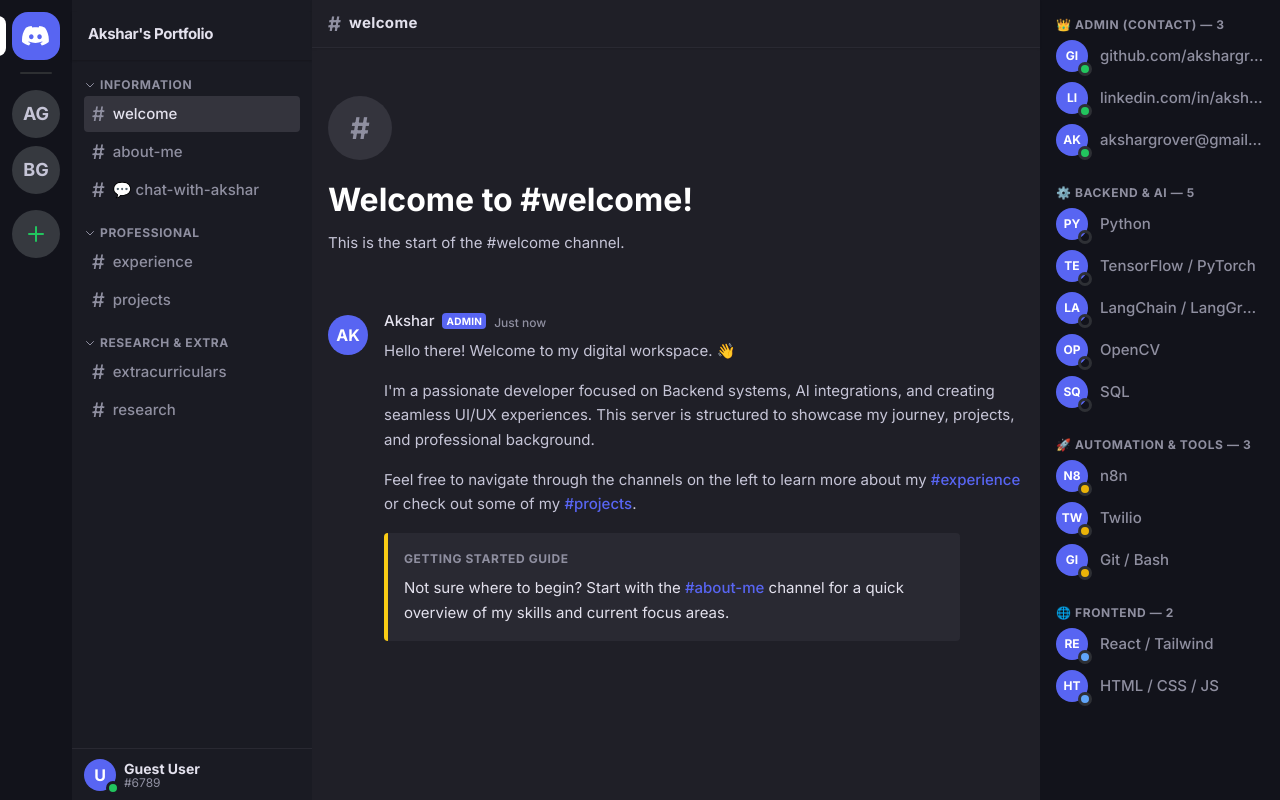
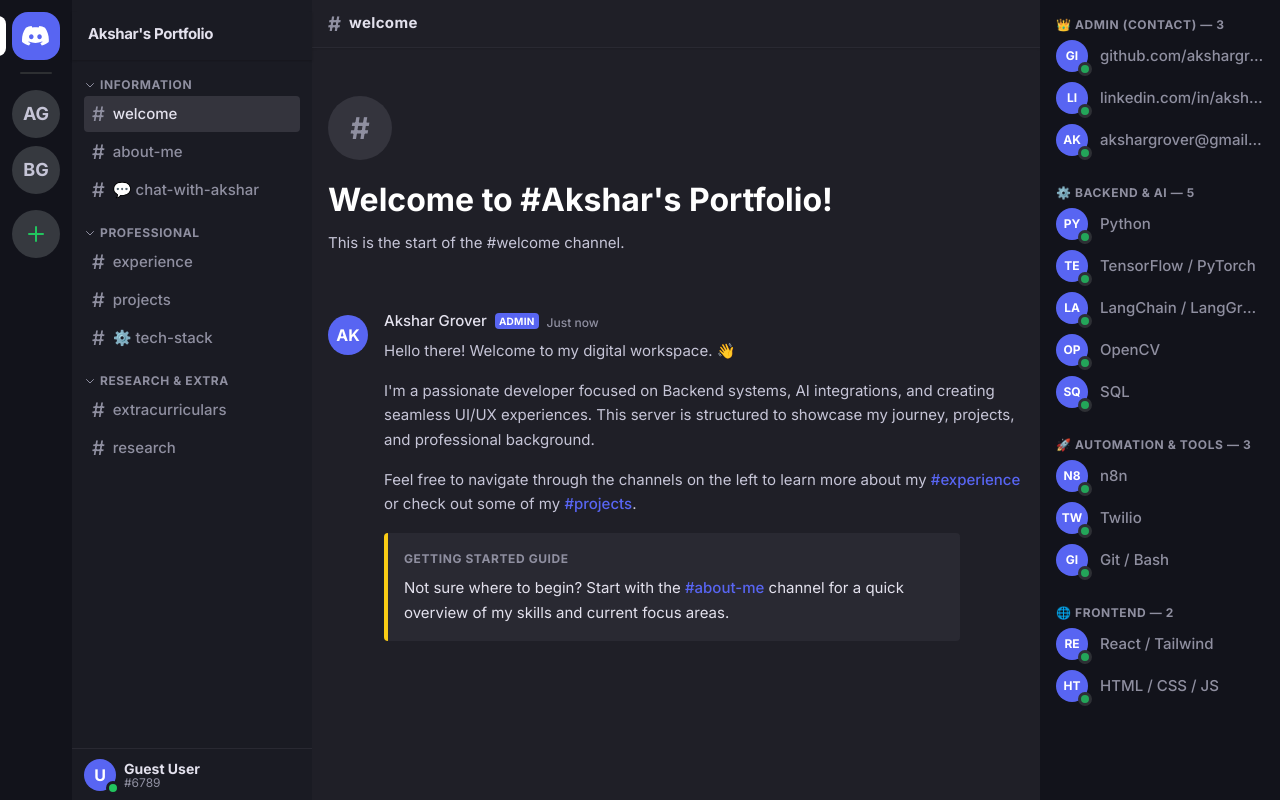
Before and after one commit to akshargrover/Portfolio, a React (Vite) app: page / in a window 1280 px wide. Built offline with nearby package versions, Linux system fonts and the light colour scheme.

Commit message:
Add tech stack channel and mobile nav
Adds a new `#tech-stack` section, wires it into the sidebar and app routing, and updates portfolio copy to use the full name throughout. Also introduces a mobile-friendly slide-in navigation layout and refreshes the built assets.

```diff
--- a/index.html
+++ b/index.html
@@ -4,7 +4,7 @@
 <head>
     <meta charset="UTF-8" />
     <meta name="viewport" content="width=device-width, initial-scale=1.0" />
-    <title>Discord-like Portfolio</title>
+    <title>Akshar Grover Portfolio</title>
     <link rel="preconnect" href="https://fonts.googleapis.com">
     <link rel="preconnect" href="https://fonts.gstatic.com" crossorigin>
     <link href="https://fonts.googleapis.com/css2?family=Inter:wght@400;500;600;700&display=swap" rel="stylesheet">
--- a/src/App.jsx
+++ b/src/App.jsx
@@ -9,9 +9,11 @@
 import Research from './components/Research';
 import Experience from './components/Experience';
 import Projects from './components/Projects';
+import TechStack from './components/TechStack';
 
 function App() {
     const [activeChannel, setActiveChannel] = useState('welcome');
+    const [isMobileMenuOpen, setIsMobileMenuOpen] = useState(false);
 
     const renderContent = () => {
         switch (activeChannel) {
@@ -19,6 +21,7 @@
             case 'about-me': return <AboutMe />;
             case 'experience': return <Experience />;
             case 'projects': return <Projects />;
+            case 'tech-stack': return <TechStack />;
             case 'extracurriculars': return <Extracurriculars />;
             case 'research': return <Research />;
             case 'chat-with-akshar': return <ChatArea />;
@@ -27,11 +30,48 @@
     };
 
     return (
-        <div className="flex h-screen w-full bg-discord-serverRail text-text-main overflow-hidden">
-            <ServerNavigation />
-            <ChannelSidebar activeChannel={activeChannel} setActiveChannel={setActiveChannel} />
-            {renderContent()}
-            <MemberSidebar />
+        <div className="flex h-screen w-full bg-discord-serverRail text-text-main overflow-hidden relative">
+            {/* Mobile Overlay Backdrop */}
+            {isMobileMenuOpen && (
+                <div
+                    className="fixed inset-0 bg-black/50 z-40 md:hidden"
+                    onClick={() => setIsMobileMenuOpen(false)}
+                ></div>
+            )}
+
+            {/* Sidebars (Wrapped for mobile slide-in) */}
+            <div
+                className={`fixed inset-y-0 left-0 z-50 flex h-full transform transition-transform duration-200 ease-in-out md:relative md:transform-none ${isMobileMenuOpen ? 'translate-x-0' : '-translate-x-full'
+                    }`}
+            >
+                <ServerNavigation />
+                <ChannelSidebar
+                    activeChannel={activeChannel}
+                    setActiveChannel={(channel) => { setActiveChannel(channel); setIsMobileMenuOpen(false); }}
+                />
+            </div>
+
+            {/* Main Content Viewport */}
+            <div className="flex-1 w-full min-w-0 h-full relative flex flex-col">
+                {/* Mobile Hamburger Icon */}
+                <div
+                    className="md:hidden absolute top-0 left-2 w-10 h-12 flex items-center justify-center z-20 cursor-pointer"
+                    onClick={() => setIsMobileMenuOpen(true)}
+                >
+                    <svg className="w-6 h-6 text-text-muted hover:text-white" fill="none" viewBox="0 0 24 24" stroke="currentColor">
+                        <path strokeLinecap="round" strokeLinejoin="round" strokeWidth="2" d="M4 6h16M4 12h16M4 18h16" />
+                    </svg>
+                </div>
+
+                {/*
+           Dynamic padding for the absolute icon using child combinator injected to the mounted view's header div!
+        */}
+                <div className="w-full h-full [&>div>div:first-child]:pl-12 md:[&>div>div:first-child]:pl-4 flex-1 min-w-0 overflow-hidden">
+                    {renderContent()}
+                </div>
+            </div>
+
+            {React.createElement(MemberSidebar)}
         </div>
     );
 }
--- a/src/components/ChannelSidebar.jsx
+++ b/src/components/ChannelSidebar.jsx
@@ -43,6 +43,9 @@
                         <div onClick={() => setActiveChannel('projects')} className={navItemClass('projects')}>
                             <span className="text-xl mr-2 text-text-muted">#</span><span className="text-[15px] leading-5">projects</span>
                         </div>
+                        <div onClick={() => setActiveChannel('tech-stack')} className={navItemClass('tech-stack')}>
+                            <span className="text-xl mr-2 text-text-muted">#</span><span className="text-[15px] leading-5">⚙️ tech-stack</span>
+                        </div>
                     </div>
                 </div>
 
--- a/src/components/ChatArea.jsx
+++ b/src/components/ChatArea.jsx
@@ -5,7 +5,7 @@
     const [messages, setMessages] = useState([
         {
             id: 1,
-            sender: "Akshar's Bot",
+            sender: "Akshar Grover",
             isBot: true,
             text: "Hi there! Welcome to my portfolio. Feel free to ask me anything about my experience, or type 'hello' to try the mock bot out!",
             timestamp: new Date().toLocaleTimeString([], { hour: '2-digit', minute: '2-digit' })
@@ -46,7 +46,7 @@
 
             const botMessage = {
                 id: Date.now() + 1,
-                sender: "Akshar's Bot",
+                sender: "Akshar Grover",
                 isBot: true,
                 text: randomReponse,
                 timestamp: new Date().toLocaleTimeString([], { hour: '2-digit', minute: '2-digit' })
@@ -101,7 +101,7 @@
                             <span className="w-2 h-2 bg-text-muted rounded-full animate-bounce mr-1"></span>
                             <span className="w-2 h-2 bg-text-muted rounded-full animate-bounce mx-1" style={{ animationDelay: '150ms' }}></span>
                             <span className="w-2 h-2 bg-text-muted rounded-full animate-bounce mx-1" style={{ animationDelay: '300ms' }}></span>
-                            <span className="ml-2">Akshar's Bot is typing...</span>
+                            <span className="ml-2">Akshar Grover is typing...</span>
                         </div>
                     )}
 
--- a/src/components/Experience.jsx
+++ b/src/components/Experience.jsx
@@ -31,7 +31,7 @@
                                 </div>
                                 <div className="w-full">
                                     <div className="flex items-end mb-1 leading-5">
-                                        <span className="text-[15px] font-medium text-text-main hover:underline cursor-pointer mr-2">Akshar</span>
+                                        <span className="text-[15px] font-medium text-text-main hover:underline cursor-pointer mr-2">Akshar Grover</span>
                                         <span className="text-[12px] text-text-muted leading-4 font-medium">{job.duration}</span>
                                     </div>
 
--- a/src/components/Extracurriculars.jsx
+++ b/src/components/Extracurriculars.jsx
@@ -31,7 +31,7 @@
                                 </div>
                                 <div className="w-full">
                                     <div className="flex items-end mb-1 leading-5">
-                                        <span className="text-[15px] font-medium text-text-main hover:underline cursor-pointer mr-2">Akshar</span>
+                                        <span className="text-[15px] font-medium text-text-main hover:underline cursor-pointer mr-2">Akshar Grover</span>
                                         <span className="text-[12px] text-text-muted leading-4 font-medium">{activity.date}</span>
                                     </div>
 
--- a/src/components/MemberSidebar.jsx
+++ b/src/components/MemberSidebar.jsx
@@ -22,7 +22,7 @@
                                     <div className="flex items-center hover:bg-[#34343d] px-2 py-1 rounded-[4px] cursor-pointer transition-colors group">
                                         <div className="w-8 h-8 rounded-full bg-discord-accent flex items-center justify-center text-white font-bold text-[12px] relative flex-shrink-0">
                                             {initial}
-                                            <div className={`absolute -bottom-1 -right-1 w-[14px] h-[14px] ${role.statusColor || 'bg-green-500'} rounded-full border-[3px] border-[#2e3035] group-hover:border-[#34343d] transition-colors`}></div>
+                                            <div className="absolute -bottom-1 -right-1 w-[14px] h-[14px] bg-[#23a559] rounded-full border-[3px] border-[#2e3035] group-hover:border-[#34343d] transition-colors"></div>
                                         </div>
                                         <div className="ml-3 flex flex-col overflow-hidden">
                                             <span className="text-[15px] font-medium text-text-muted group-hover:text-text-main truncate leading-5">
--- a/src/components/Projects.jsx
+++ b/src/components/Projects.jsx
@@ -31,7 +31,7 @@
                                 </div>
                                 <div className="w-full">
                                     <div className="flex items-end mb-1 leading-5">
-                                        <span className="text-[15px] font-medium text-text-main hover:underline cursor-pointer mr-2">Akshar</span>
+                                        <span className="text-[15px] font-medium text-text-main hover:underline cursor-pointer mr-2">Akshar Grover</span>
                                         <span className="text-[12px] text-text-muted leading-4 font-medium">{proj.date}</span>
                                     </div>
 
--- a/src/components/Research.jsx
+++ b/src/components/Research.jsx
@@ -31,7 +31,7 @@
                             </div>
                             <div className="w-full">
                                 <div className="flex items-end mb-1 leading-5">
-                                    <span className="text-[15px] font-medium text-text-main hover:underline cursor-pointer mr-2">Akshar</span>
+                                    <span className="text-[15px] font-medium text-text-main hover:underline cursor-pointer mr-2">Akshar Grover</span>
                                     <span className="text-[12px] text-text-muted leading-4 font-medium">Just now</span>
                                 </div>
 
--- /dev/null
+++ b/src/components/TechStack.jsx
@@ -0,0 +1,67 @@
+import React from 'react';
+import { portfolioData } from '../portfolioData';
+
+const TechStack = () => {
+    const { techStack } = portfolioData;
+
+    return (
+        <div className="flex-1 h-full bg-discord-mainContent flex flex-col min-w-0">
+            <div className="h-12 w-full flex items-center px-4 border-b border-[#292932] shadow-[0_1px_2px_rgba(0,0,0,0.1)] flex-shrink-0 z-10 transition-all duration-200">
+                <span className="text-xl text-text-muted font-bold mr-2">#</span>
+                <h2 className="text-[15px] font-bold text-text-main font-sans tracking-wide">tech-stack</h2>
+            </div>
+
+            <div className="flex-1 overflow-y-auto px-4 pt-4 pb-8">
+                <div className="max-w-3xl">
+                    <div className="mt-8 mb-12">
+                        <div className="w-16 h-16 bg-[#34343d] rounded-full flex items-center justify-center mb-4">
+                            <span className="text-3xl text-text-muted font-bold">#</span>
+                        </div>
+                        <h1 className="text-[32px] font-bold text-white mb-2">Welcome to #tech-stack!</h1>
+                        <p className="text-[15px] text-text-variant">A comprehensive overview of my technical skills and chosen tooling.</p>
+                    </div>
+
+                    <div className="space-y-6">
+                        <div className="flex -mx-4 px-4 hover:bg-[#2e3035]/40 py-2 transition-colors">
+                            <div className="mr-4 mt-1 flex-shrink-0">
+                                <div className="w-10 h-10 rounded-full flex items-center justify-center font-bold text-white bg-discord-accent relative">
+                                    AK
+                                </div>
+                            </div>
+                            <div className="w-full">
+                                <div className="flex items-end mb-1 leading-5">
+                                    <span className="text-[15px] font-medium text-text-main hover:underline cursor-pointer mr-2 flex items-center">
+                                        Akshar Grover
+                                    </span>
+                                    <span className="text-[12px] text-text-muted leading-4 font-medium">Just now</span>
+                                </div>
+
+                                <div className="mt-2 text-[15px] text-text-main leading-relaxed">
+                                    <p className="mb-4 text-text-variant">{techStack.introMessage}</p>
+
+                                    <div className="bg-[#292932] border-l-4 border-l-discord-accent rounded-r-md p-4 space-y-4 max-w-xl">
+                                        {techStack.categories.map((cat, idx) => (
+                                            <div key={idx}>
+                                                <h3 className="text-white font-bold mb-1 flex items-center">
+                                                    {cat.category}
+                                                </h3>
+                                                <div className="flex flex-wrap gap-2 mt-2">
+                                                    {cat.skills.split(',').map((skill, sIdx) => (
+                                                        <span key={sIdx} className="bg-[#1a1b23] text-text-muted px-2 py-1 rounded text-[13px] font-bold tracking-wide border border-[#34343d]">
+                                                            {skill.trim()}
+                                                        </span>
+                                                    ))}
+                                                </div>
+                                            </div>
+                                        ))}
+                                    </div>
+                                </div>
+                            </div>
+                        </div>
+                    </div>
+                </div>
+            </div>
+        </div>
+    );
+};
+export default TechStack;
--- a/src/components/Welcome.jsx
+++ b/src/components/Welcome.jsx
@@ -14,7 +14,7 @@
                         <div className="w-16 h-16 bg-[#34343d] rounded-full flex items-center justify-center mb-4">
                             <span className="text-3xl text-text-muted font-bold">#</span>
                         </div>
-                        <h1 className="text-[32px] font-bold text-white mb-2">Welcome to #welcome!</h1>
+                        <h1 className="text-[32px] font-bold text-white mb-2">Welcome to #Akshar's Portfolio!</h1>
                         <p className="text-[15px] text-text-variant">This is the start of the #welcome channel.</p>
                     </div>
 
@@ -28,7 +28,7 @@
                             <div className="w-full">
                                 <div className="flex items-end mb-1 leading-5">
                                     <span className="text-[15px] font-medium text-text-main hover:underline cursor-pointer mr-2 flex items-center">
-                                        Akshar
+                                        Akshar Grover
                                         <span className="ml-2 px-1 bg-discord-accent text-white text-[10px] rounded leading-3 tracking-wide font-bold py-[2px]">ADMIN</span>
                                     </span>
                                     <span className="text-[12px] text-text-muted leading-4 font-medium">Just now</span>
--- a/src/portfolioData.js
+++ b/src/portfolioData.js
@@ -106,5 +106,22 @@
         { name: "HTML / CSS / JS" }
       ]
     }
-  ]
+  ],
+  techStack: {
+    introMessage: "Here is a breakdown of the tools and technologies I use to build AI agents and automate workflows:",
+    categories: [
+      {
+        category: "⚙️ BACKEND & AI",
+        skills: "Python, TensorFlow, PyTorch, LangChain, LangGraph, OpenCV, SQL"
+      },
+      {
+        category: "🚀 AUTOMATION & TOOLS",
+        skills: "n8n, Twilio, Git, Bash"
+      },
+      {
+        category: "🌐 FRONTEND",
+        skills: "React, Tailwind CSS, HTML, CSS, JavaScript"
+      }
+    ]
+  }
 };
```
Also changed, not shown: 5 other files (tests, documents, lock files or other folders).
